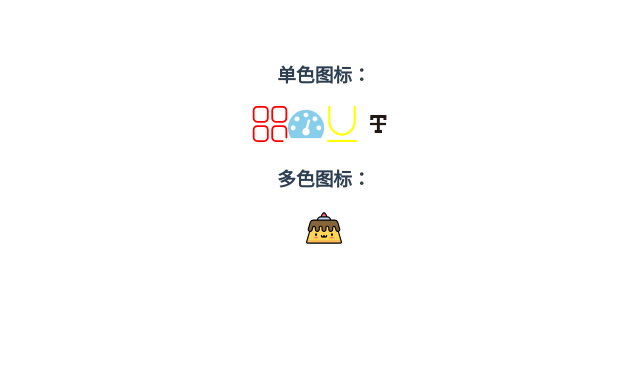
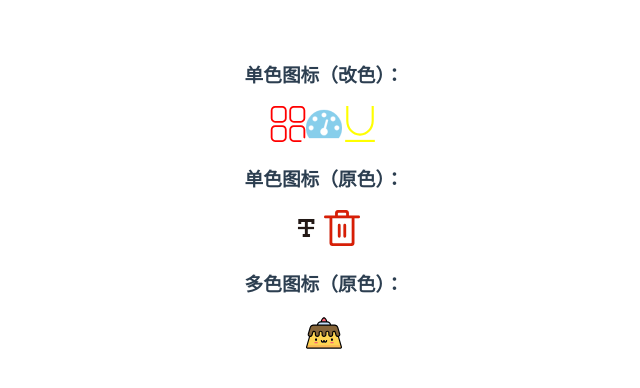
Before and after one commit to yisibell/vue-symbol-icon, a Vue app: page / in a window 1280 px wide. Shown: the top 388 px of the page, without its empty margins (316-956 px from the left). Built offline with nearby package versions, Linux system fonts and the light colour scheme.

Commit message:
feat: add alias size,width for font-size

```diff
--- a/src/App.vue
+++ b/src/App.vue
@@ -1,6 +1,6 @@
 <template>
   <div id="app">
-    <h3>单色图标：</h3>
+    <h3>单色图标（改色）：</h3>
     <svg-icon
       name="app"
       class="test"
@@ -18,12 +18,20 @@
       color="yellow"
       font-size="36px"
     />
+
+    <h3>单色图标（原色）：</h3>
+
     <svg-icon
       name="text-de-line-through"
       font-size="36px"
     />
 
-    <h3>多色图标：</h3>
+    <svg-icon
+      name="delete"
+      width="36"
+    />
+
+    <h3>多色图标（原色）：</h3>
 
     <svg-icon
       name="buding"
--- a/src/components/SvgIcon/index.vue
+++ b/src/components/SvgIcon/index.vue
@@ -45,7 +45,16 @@ export default {
       default: undefined
     },
     fontSize: {
-      type: String,
+      type: [String, Number],
+      default: undefined
+    },
+    // alias of fontSize
+    size: {
+      type: [String, Number],
+      default: undefined
+    },
+    width: {
+      type: [String, Number],
       default: undefined
     },
     className: {
@@ -57,10 +66,19 @@ export default {
     globalOptions () {
       return this.$vueSymbolIcon || {}
     },
+    finalFontSize () {
+      if (this.size) return this.size
+
+      if (this.width) return this.width
+
+      return this.fontSize
+    },
     styleVars () {
+      const fontSizeWithUnit = this.isNumberLike(this.finalFontSize) ? `${this.finalFontSize}px` : this.finalFontSize
+
       return {
         '--svg-icon-color': this.color,
-        '--svg-icon-font-size': this.fontSize
+        '--svg-icon-font-size': fontSizeWithUnit
       }
     },
     symbolName () {
@@ -92,6 +110,9 @@ export default {
     this.init()
   },
   methods: {
+    isNumberLike (value) {
+      return /^\d*$/.test(value)
+    },
     init () {
       this.setSVGPathToCurrentColor()
     },
@@ -103,7 +124,7 @@ export default {
       if (!this.color) return
 
       this.$nextTick(() => {
-        const targetSymbol = document?.querySelector(`${this.symbolId}`)
+        const targetSymbol = document.querySelector(`${this.symbolId}`)
         targetSymbol && targetSymbol.classList.add('use-current-color')
       })
     }
```
Also changed, not shown: .eslintrc.cjs (renamed from .eslintrc.js), src/icons/svg/delete.svg (added), 5 other files (tests, documents, lock files or other folders).
